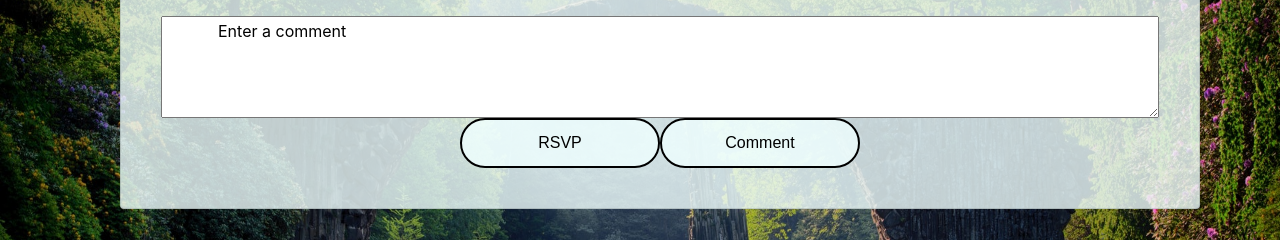
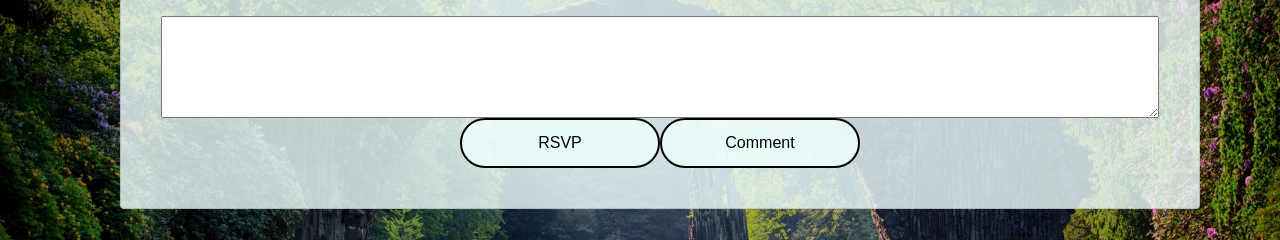
Before and after one commit to hd1867/CommunityProject, a Flask app: template templates/post.html in a window 1280 px wide. Shown: the part 233-473 px from the top of the page. Run offline with Flask 2, Linux system fonts and the light colour scheme; the template is opened without the code that fills it, so the values that code supplies are empty; some libraries are stand-ins or nearby versions.

Commit message:
Add textareas for description and prepare for comment integration

```diff
--- a/templates/post.html
+++ b/templates/post.html
@@ -14,9 +14,7 @@
         </div>
 
         <label for="Comment"></label>
-        <textarea id="Comment" rows="4" cols="50">
-            Enter a comment
-        </textarea>
+        <textarea id="Comment" rows="4" cols="50"></textarea>
 
         <div class="row">
             <button onclick=""> RSVP </button>
```
